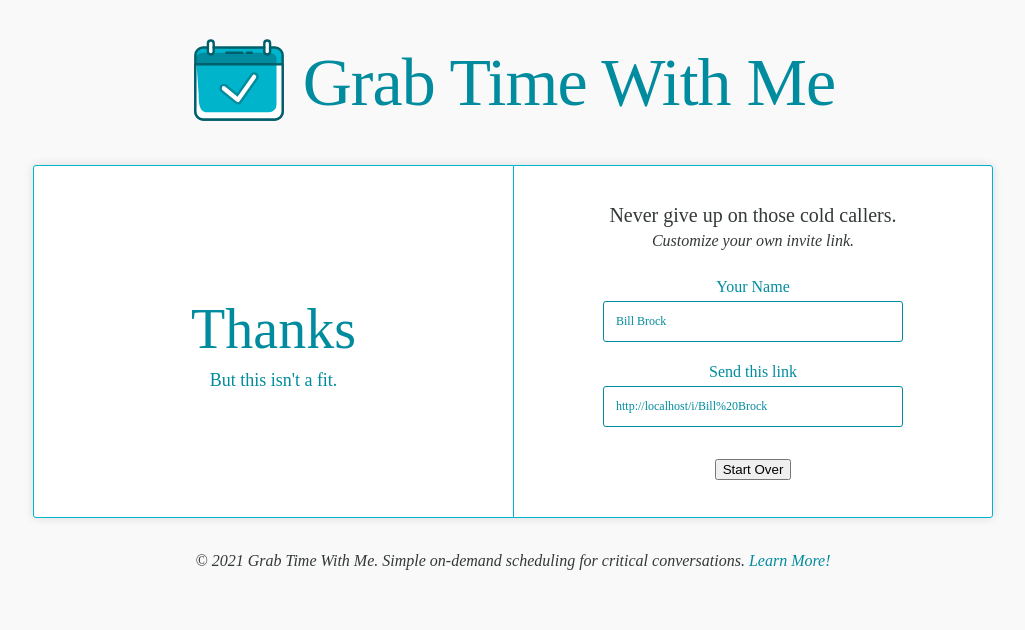
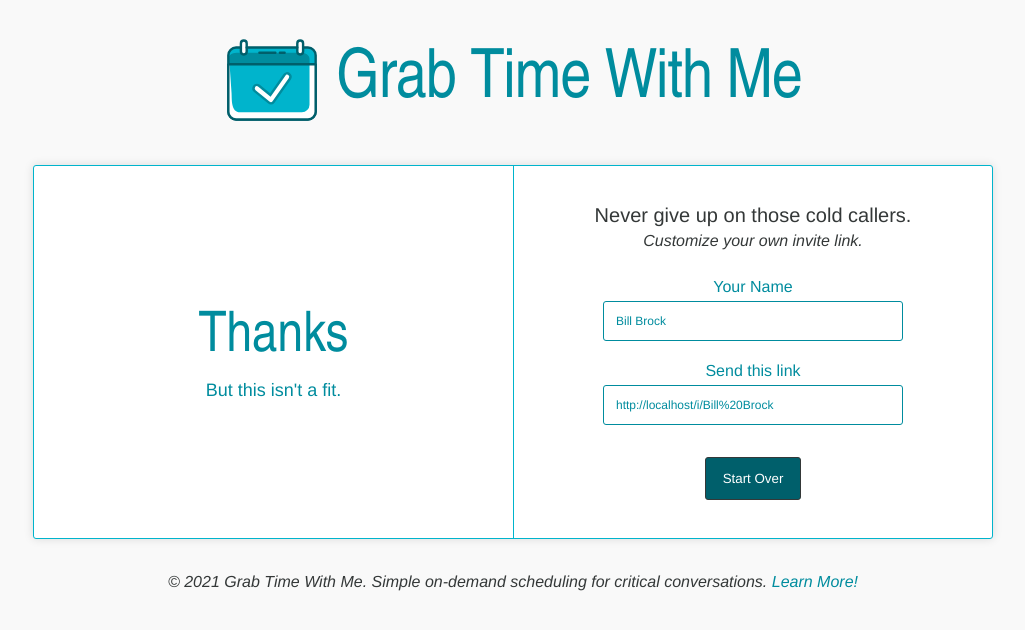
Before and after one commit to tsmith512/grab-time-with-me, a React (Create React App) app: page /share in a window 1280 px wide. Shown: the top 630 px of the page, without its empty margins (127-1152 px from the left). Built offline with nearby package versions, Linux system fonts and the light colour scheme; a web font is replaced by a local one.

Commit message:
Button style updates and font-fallbacks

```diff
--- a/src/components/Elements/Button.tsx
+++ b/src/components/Elements/Button.tsx
@@ -4,6 +4,24 @@ import styled from 'styled-components';
 const StyledButton = styled.button`
   display: block;
   margin: 1em auto;
+  padding: 1em 1.25em;
+
+  font-family: "Decimal A", "Decimal B", Helvetica, Arial, sans-serif;
+  font-weight: 500;
+
+  border: 1px solid #343838;
+  border-radius: 3px;
+  color: #fff;
+  background: #005F6B;
+
+  &:hover, &:active, &:focus {
+    background: #008C9E;
+  }
+
+  &:disabled {
+    color: #343838;
+    background: #eee;
+  }
 `;
 
 const Button: React.FC<React.ButtonHTMLAttributes<HTMLButtonElement>> = ({ onClick, disabled, ...props}) => {
--- a/src/components/Elements/Headline.tsx
+++ b/src/components/Elements/Headline.tsx
@@ -9,7 +9,7 @@ const StyledHeadline = styled.h1`
 
   color: #008C9E;
 
-  font-family: "Sagittarius A", "Sagittarius B";
+  font-family: "Sagittarius A", "Sagittarius B", "Helvetica Narrow", "Arial Narrow", sans-serif;
   font-style: normal;
   font-weight: 400;
 `;
--- a/src/components/Elements/Note.tsx
+++ b/src/components/Elements/Note.tsx
@@ -7,7 +7,7 @@ const StyledNote = styled.p`
   margin-top: -1.25em;
   margin-bottom: 1em;
 
-  font-family: "Decimal A", "Decimal B";
+  font-family: "Decimal A", "Decimal B", Helvetica, Arial, sans-serif;
   font-style: italic;
   font-weight: 300;
 `;
--- a/src/components/Elements/SectionTitle.tsx
+++ b/src/components/Elements/SectionTitle.tsx
@@ -11,7 +11,7 @@ const StyledSectionTitle = styled.p`
     margin-top: 1em;
   }
 
-  font-family: "Decimal A", "Decimal B";
+  font-family: "Decimal A", "Decimal B", Helvetica, Arial, sans-serif;
   font-style: normal;
   font-weight: 500;
 `;
--- a/src/components/Elements/Subhead.tsx
+++ b/src/components/Elements/Subhead.tsx
@@ -6,7 +6,7 @@ const StyledSubhead = styled.h2`
   color: #999;
   color: #008C9E;
 
-  font-family: "Decimal A", "Decimal B";
+  font-family: "Decimal A", "Decimal B", Helvetica, Arial, sans-serif;
   font-style: normal;
   font-weight: 300;
 `;
--- a/src/components/Footer/Footer.tsx
+++ b/src/components/Footer/Footer.tsx
@@ -8,7 +8,7 @@ const Container = styled.header`
 `;
 
 const FooterText = styled.p`
-  font-family: "Decimal A", "Decimal B";
+  font-family: "Decimal A", "Decimal B", Helvetica, Arial, sans-serif;
   font-style: italic;
   font-weight: 300;
   font-size: 0.75em;
--- a/src/components/GlobalStyles/GlobalStyles.tsx
+++ b/src/components/GlobalStyles/GlobalStyles.tsx
@@ -150,19 +150,19 @@ const GlobalStyles = createGlobalStyle`
   }
 
   .CalendarMonth_caption {
-    font-family: "Decimal A", "Decimal B";
+    font-family: "Decimal A", "Decimal B", Helvetica, Arial, sans-serif;
     font-style: normal;
     font-weight: 300;
   }
 
   .CalendarMonth_table {
-    font-family: "Decimal A", "Decimal B";
+    font-family: "Decimal A", "Decimal B", Helvetica, Arial, sans-serif;
     font-style: normal;
     font-weight: 300;
   }
 
   .DayPicker_weekHeader {
-    font-family: "Decimal A", "Decimal B";
+    font-family: "Decimal A", "Decimal B", Helvetica, Arial, sans-serif;
     font-style: normal;
     font-weight: 300;
   }
--- a/src/components/Header/Header.tsx
+++ b/src/components/Header/Header.tsx
@@ -30,7 +30,7 @@ const Headline = styled.h1`
   letter-spacing: -1px;
   color: #008C9E;
 
-  font-family: "Sagittarius A", "Sagittarius B";
+  font-family: "Sagittarius A", "Sagittarius B", "Helvetica Narrow", "Arial Narrow", sans-serif;
   font-style: normal;
   font-weight: 400;
 `;
--- a/src/components/Scheduler/TimeSelector.tsx
+++ b/src/components/Scheduler/TimeSelector.tsx
@@ -17,7 +17,7 @@ const Option = styled.button`
   color: #008C9E;
   background: #fff;
 
-  font-family: "Decimal A", "Decimal B";
+  font-family: "Decimal A", "Decimal B", Helvetica, Arial, sans-serif;
   font-style: normal;
   font-weight: 300;
   font-size: 1.25em;
--- a/src/components/ShareAbout/ShareAbout.tsx
+++ b/src/components/ShareAbout/ShareAbout.tsx
@@ -6,7 +6,7 @@ import { Container, Headline, Subhead, Panel, Button, SectionTitle, Note } from
 const Group = styled.div`
   margin: 0.5em 0;
 
-  font-family: "Decimal A", "Decimal B";
+  font-family: "Decimal A", "Decimal B", Helvetica, Arial, sans-serif;
   font-style: normal;
   font-weight: 300;
   font-size: 1em;
@@ -23,7 +23,7 @@ const Input = styled.input`
   max-width: 25em;
   padding: 1em;
 
-  font-family: "Decimal A", "Decimal B";
+  font-family: "Decimal A", "Decimal B", Helvetica, Arial, sans-serif;
   font-style: normal;
   font-weight: 300;
   font-size: 0.75em;
```
